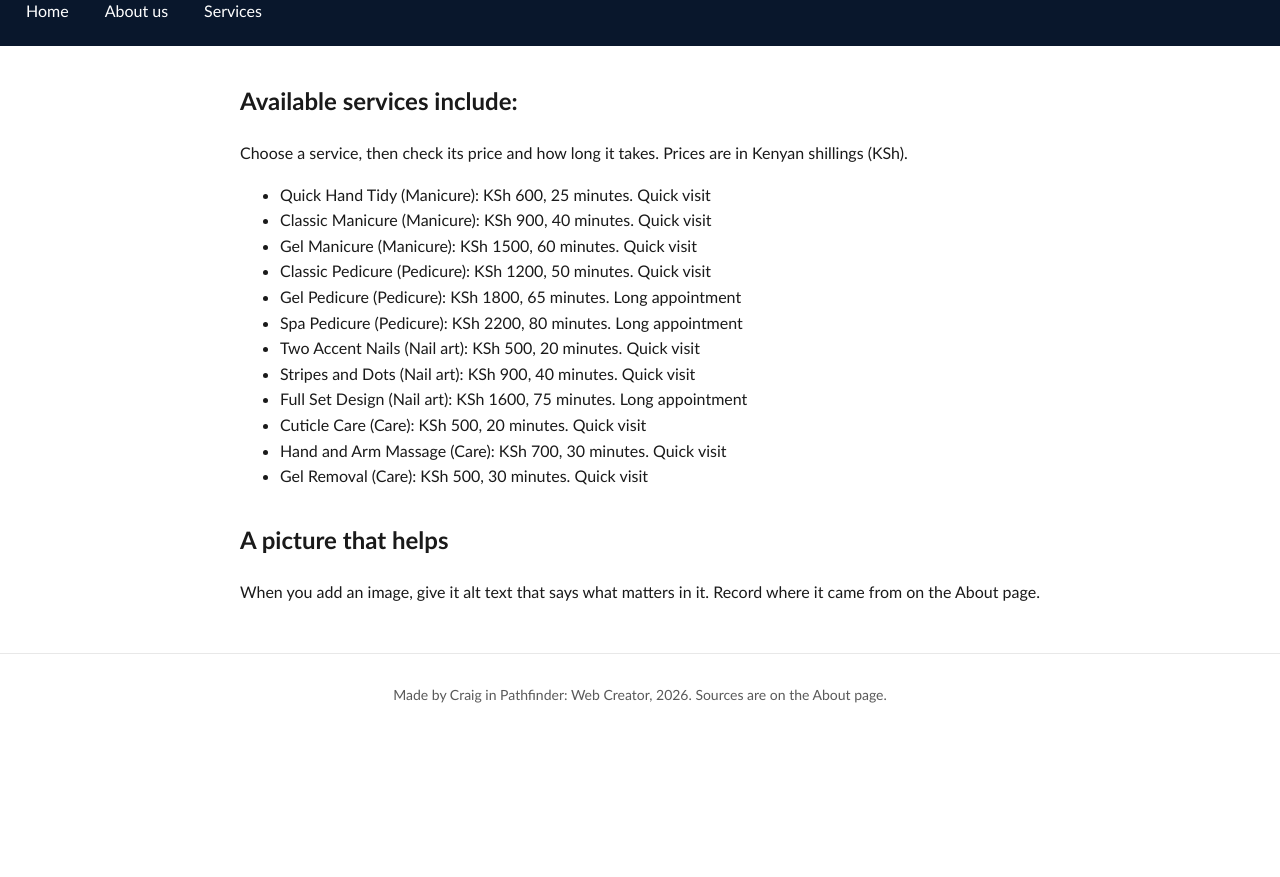
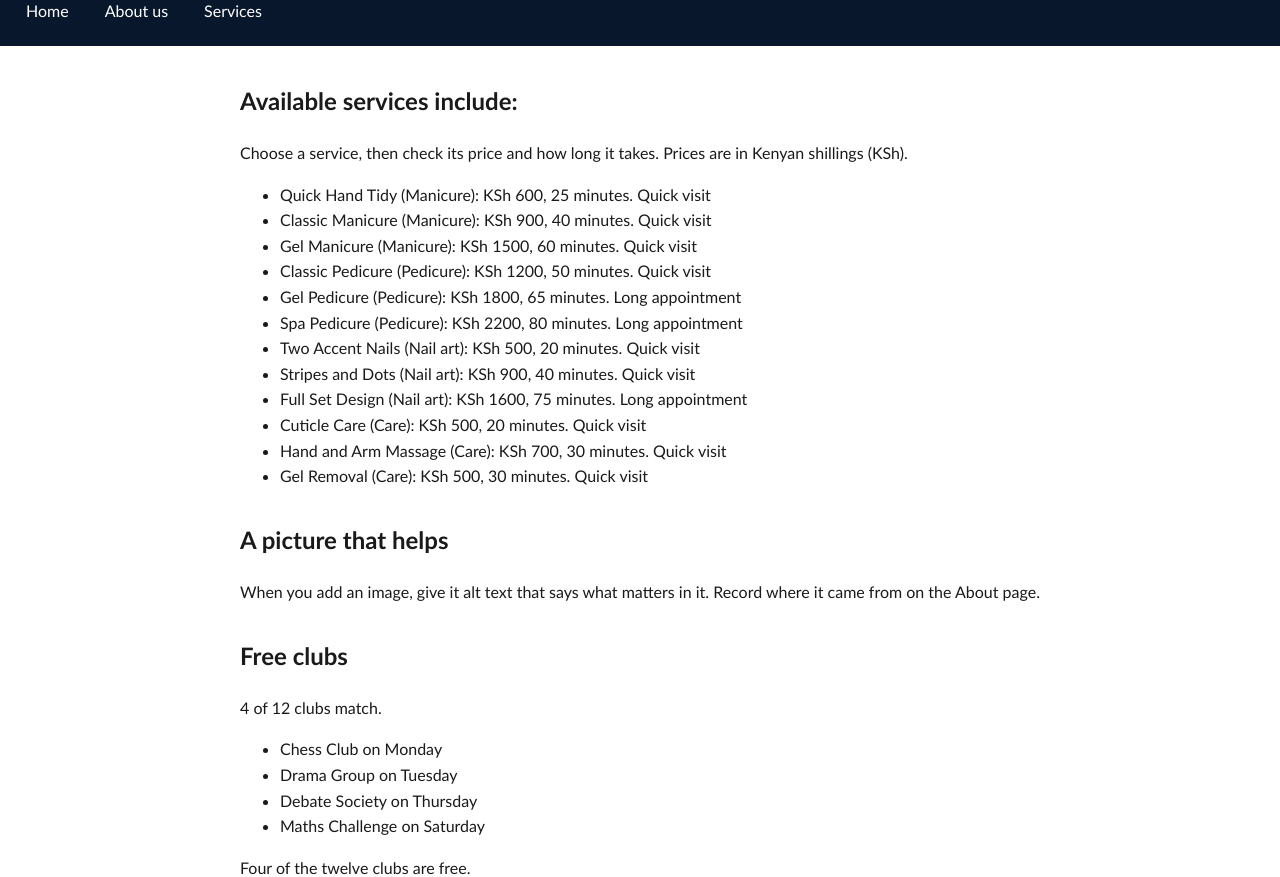
Before and after one commit to craigmusyoka-wq/glow-nail-spa, a plain HTML site: page more.html in a window 1280 px wide. Shown: the part 83-960 px from the top of the page. Before the commit the page ends 819 px from the top, so only its background shows below. Drawn offline with Linux system fonts and the light colour scheme.

Commit message:
Applied filter

```diff
--- a/more.html
+++ b/more.html
@@ -32,6 +32,13 @@
       <p>When you add an image, give it alt text that says what matters in it. Record where it came from on the About page.</p>
     </section>
   <section>
+  <h2>Free clubs</h2>
+  <p id="filter-count"></p>
+  <ul id="filter-list"></ul>
+  <p>Four of the twelve clubs are free.</p>
+  <p>This data cannot tell you whether a club is any good.</p>
+</section>
+
 
   </main>
 
--- a/script.js
+++ b/script.js
@@ -61,3 +61,26 @@ if (dataList) {
   }
   console.log("Services shown:", services.length);
 }
+// Day 6, Block 2: keep only the free clubs
+// Only run this on a page that has the data list.
+if (dataList) {
+  const free = clubs.filter(function (club) {
+    return club.costKsh === 0;
+  });
+
+  const filterCount = document.querySelector("#filter-count");
+  const filterList = document.querySelector("#filter-list");
+  filterCount.textContent = free.length + " of " + clubs.length + " clubs match.";
+
+  for (const club of free) {
+    const li = document.createElement("li");
+    li.textContent = club.name + " on " + club.day;
+    filterList.appendChild(li);
+  }
+
+  if (free.length === 0) {
+    const li = document.createElement("li");
+    li.textContent = "No clubs match";
+    filterList.appendChild(li);
+  }
+}
```
